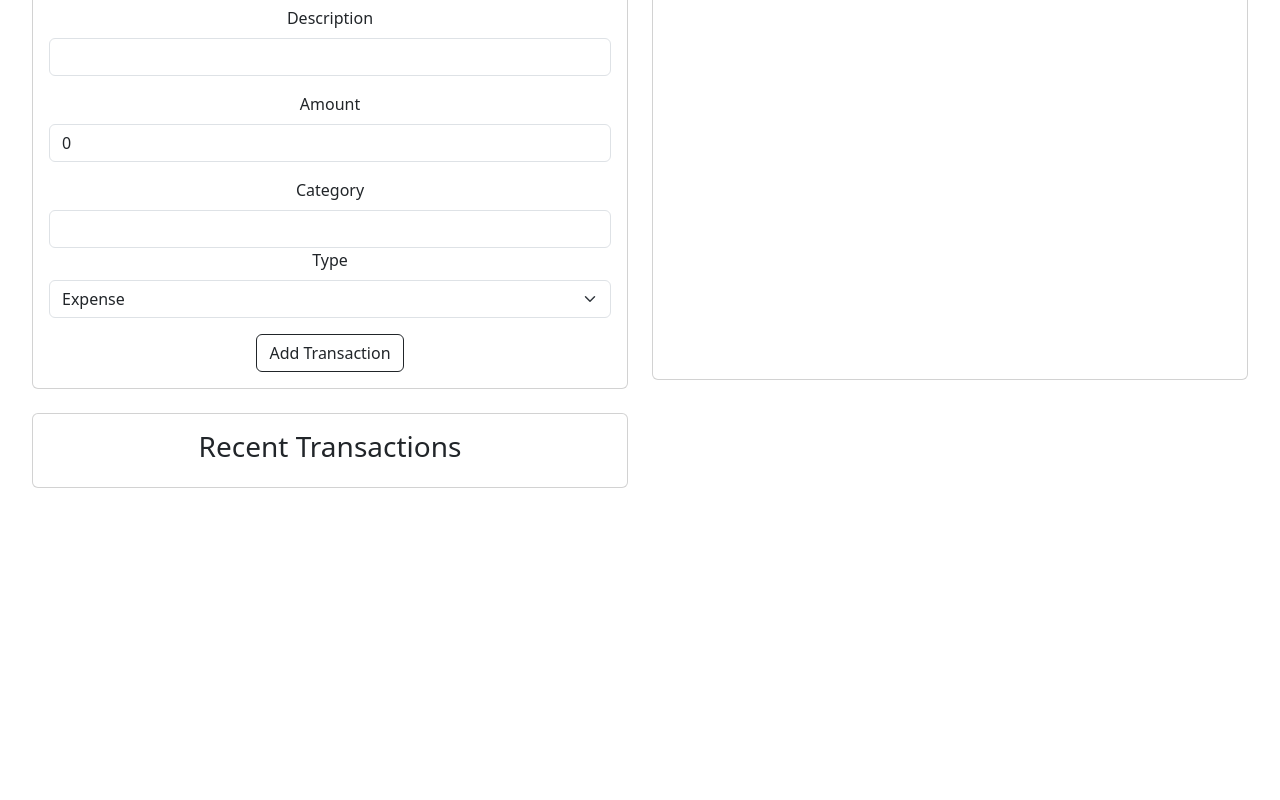
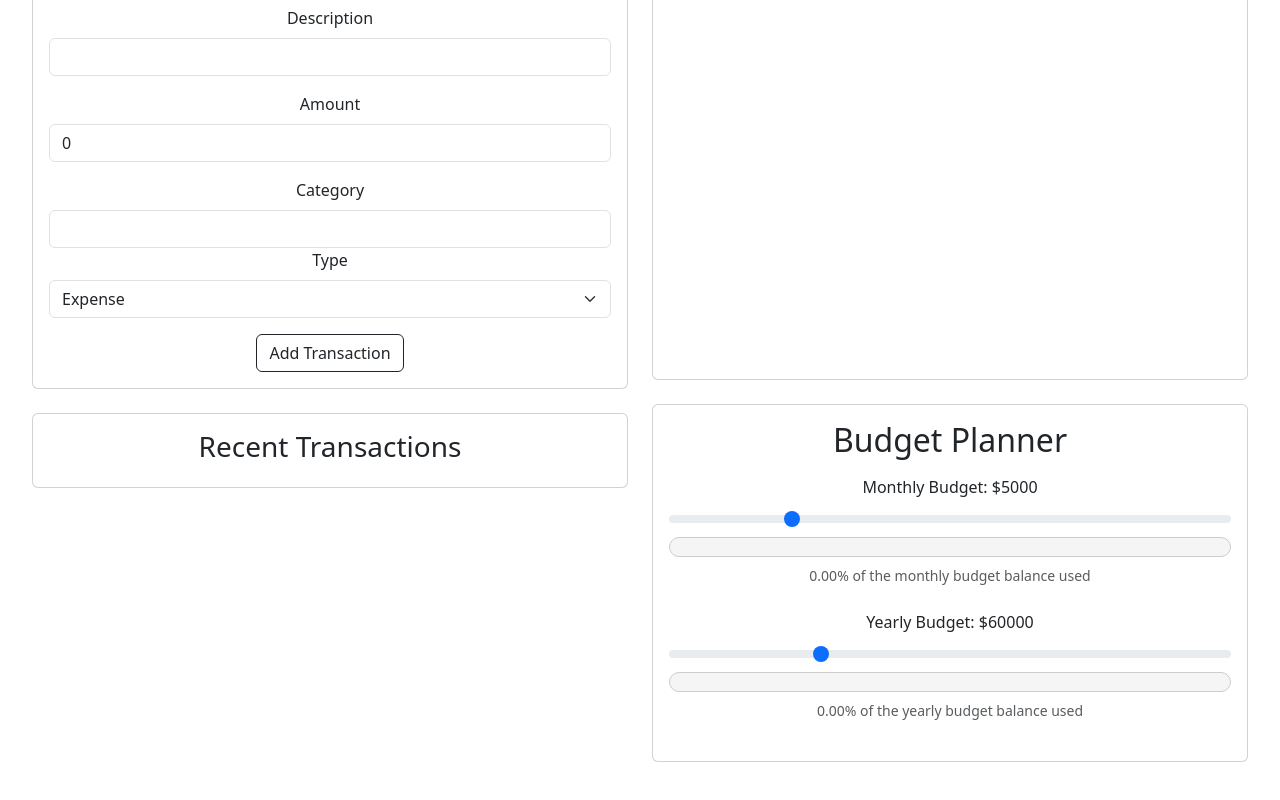
Before and after one commit to semih108/Personal-Finance-Manager, a React (Vite) app: page / in a window 1280 px wide. Shown: the part 330-1130 px from the top of the page. Before the commit the page ends 874 px from the top, so only its background shows below. Built offline with nearby package versions, Linux system fonts and the light colour scheme.

Commit message:
Bitte ins Main übernehmen

```diff
--- a/src/App.jsx
+++ b/src/App.jsx
@@ -3,6 +3,7 @@ import "./App.css";
 import TransactionForm from "./Components/TransactionForm";
 import TransactionsList from "./Components/TransactionsList";
 import ExpenseChart from "./Components/ExpenseChart";
+import BudgetPlanner from "./Components/Budgetplanner";
 import TransactionContext from "./Contexts/TransactionContext"
 import useTransactions from "./Hooks/useTransactions"
 import "bootstrap/dist/css/bootstrap.min.css";
@@ -26,6 +27,7 @@ function App() {
         </div>
         <div className="col-md-6">
             <ExpenseChart />
+            <BudgetPlanner />
         </div>
       </div>
     </TransactionContext.Provider>
--- /dev/null
+++ b/src/Components/Budgetplanner.jsx
@@ -0,0 +1,115 @@
+import { useEffect, useContext, useState } from "react";
+import TransactionContext from "../Contexts/TransactionContext";
+
+export default function BudgetPlanner() {
+    const [aggregate, setAggregate] = useState({ income: 0, expenses: 0, balance: 0 });
+    const [monthlyBudget, setMonthlyBudget] = useState(5000); // Default for monthly budget
+    const [yearlyBudget, setYearlyBudget] = useState(60000); // Default for yearly budget
+    const { transactions } = useContext(TransactionContext);
+
+    useEffect(() => {
+        const income = transactions
+            .filter((t) => t.type === 'income')
+            .reduce((sum, t) => sum + t.amount, 0);
+
+        const expenses = transactions
+            .filter((t) => t.type === 'expense')
+            .reduce((sum, t) => sum + t.amount, 0);
+
+        const balance = income - expenses;
+
+        setAggregate({ income, expenses, balance });
+    }, [transactions]);
+
+    // Calculate percentage usage based on the balance
+    const monthlyPercentage = (aggregate.balance / monthlyBudget) * 100;
+    const yearlyPercentage = (aggregate.balance / yearlyBudget) * 100;
+
+    return (
+        <div className="card mb-4">
+            <div className="card-body">
+                <h2 className="card-title mb-3">Budget Planner</h2>
+
+                {/* Monthly slider */}
+                <div className="mb-4">
+                    <label htmlFor="monthly-slider" className="form-label">
+                        Monthly Budget: ${monthlyBudget}
+                    </label>
+                    <input
+                        id="monthly-slider"
+                        type="range"
+                        min="1000"
+                        max="20000"
+                        step="100"
+                        value={monthlyBudget}
+                        onChange={(e) => setMonthlyBudget(Number(e.target.value))}
+                        className="form-range"
+                    />
+                    <div
+                        style={{
+                            position: "relative",
+                            height: "20px",
+                            borderRadius: "10px",
+                            background: "#f5f5f5",
+                            border: "1px solid #ccc",
+                            overflow: "hidden",
+                        }}
+                    >
+                        <div
+                            style={{
+                                height: "100%",
+                                borderRadius: "10px",
+                                background: "lightgreen",
+                                width: `${Math.min(Math.abs(monthlyPercentage), 100)}%`,
+                                transition: "width 0.3s ease-in-out",
+                            }}
+                        />
+                    </div>
+                    <p className="text-muted mt-2" style={{ fontSize: "14px" }}>
+                        {Math.abs(monthlyPercentage).toFixed(2)}% of the monthly budget balance used
+                    </p>
+                </div>
+
+                {/* Yearly slider */}
+                <div className="mb-4">
+                    <label htmlFor="yearly-slider" className="form-label">
+                        Yearly Budget: ${yearlyBudget}
+                    </label>
+                    <input
+                        id="yearly-slider"
+                        type="range"
+                        min="10000"
+                        max="200000"
+                        step="500"
+                        value={yearlyBudget}
+                        onChange={(e) => setYearlyBudget(Number(e.target.value))}
+                        className="form-range"
+                    />
+                    <div
+                        style={{
+                            position: "relative",
+                            height: "20px",
+                            borderRadius: "10px",
+                            background: "#f5f5f5",
+                            border: "1px solid #ccc",
+                            overflow: "hidden",
+                        }}
+                    >
+                        <div
+                            style={{
+                                height: "100%",
+                                borderRadius: "10px",
+                                background: "lightgreen",
+                                width: `${Math.min(Math.abs(yearlyPercentage), 100)}%`,
+                                transition: "width 0.3s ease-in-out",
+                            }}
+                        />
+                    </div>
+                    <p className="text-muted mt-2" style={{ fontSize: "14px" }}>
+                        {Math.abs(yearlyPercentage).toFixed(2)}% of the yearly budget balance used
+                    </p>
+                </div>
+            </div>
+        </div>
+    );
+}
```
